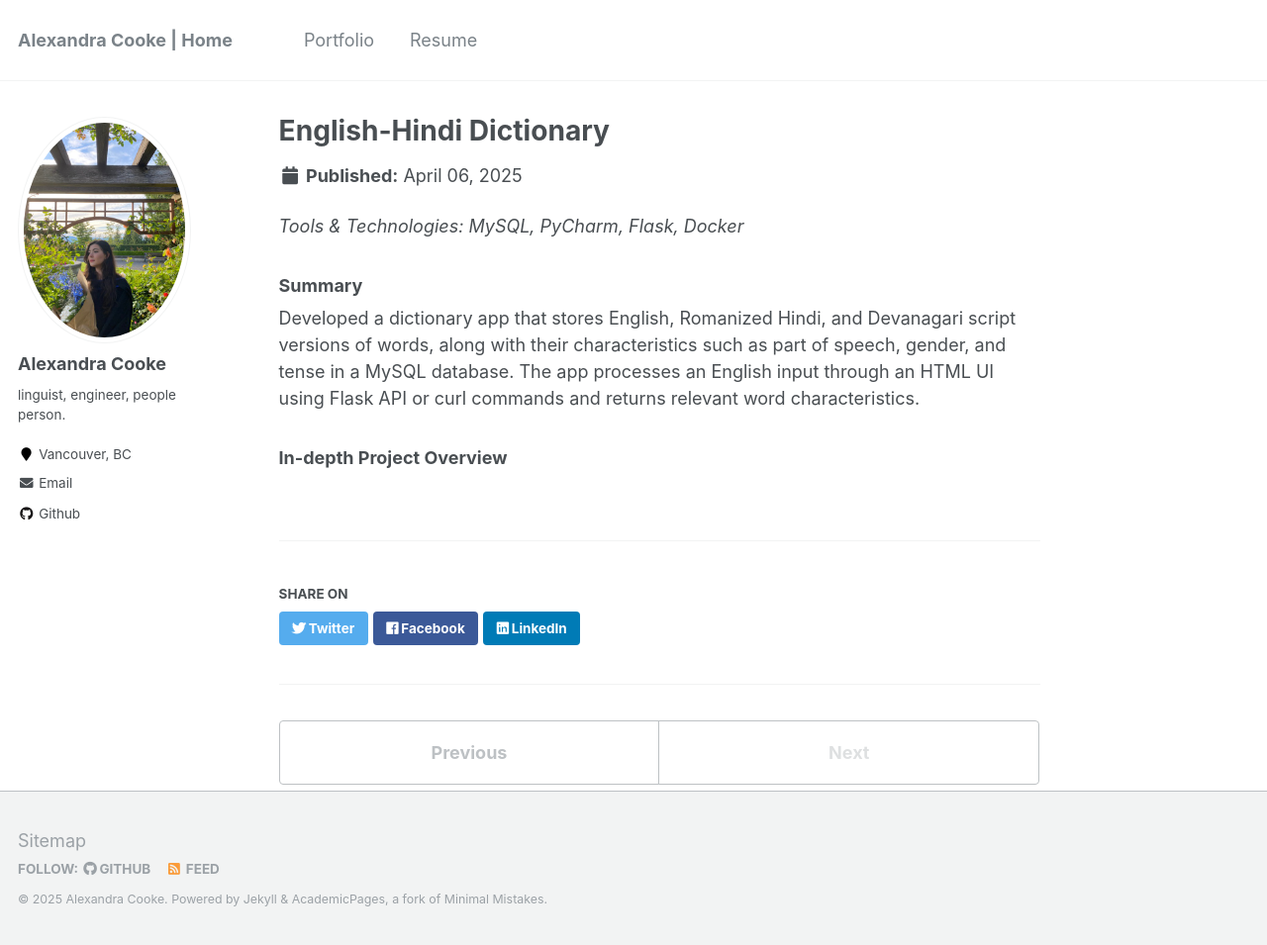
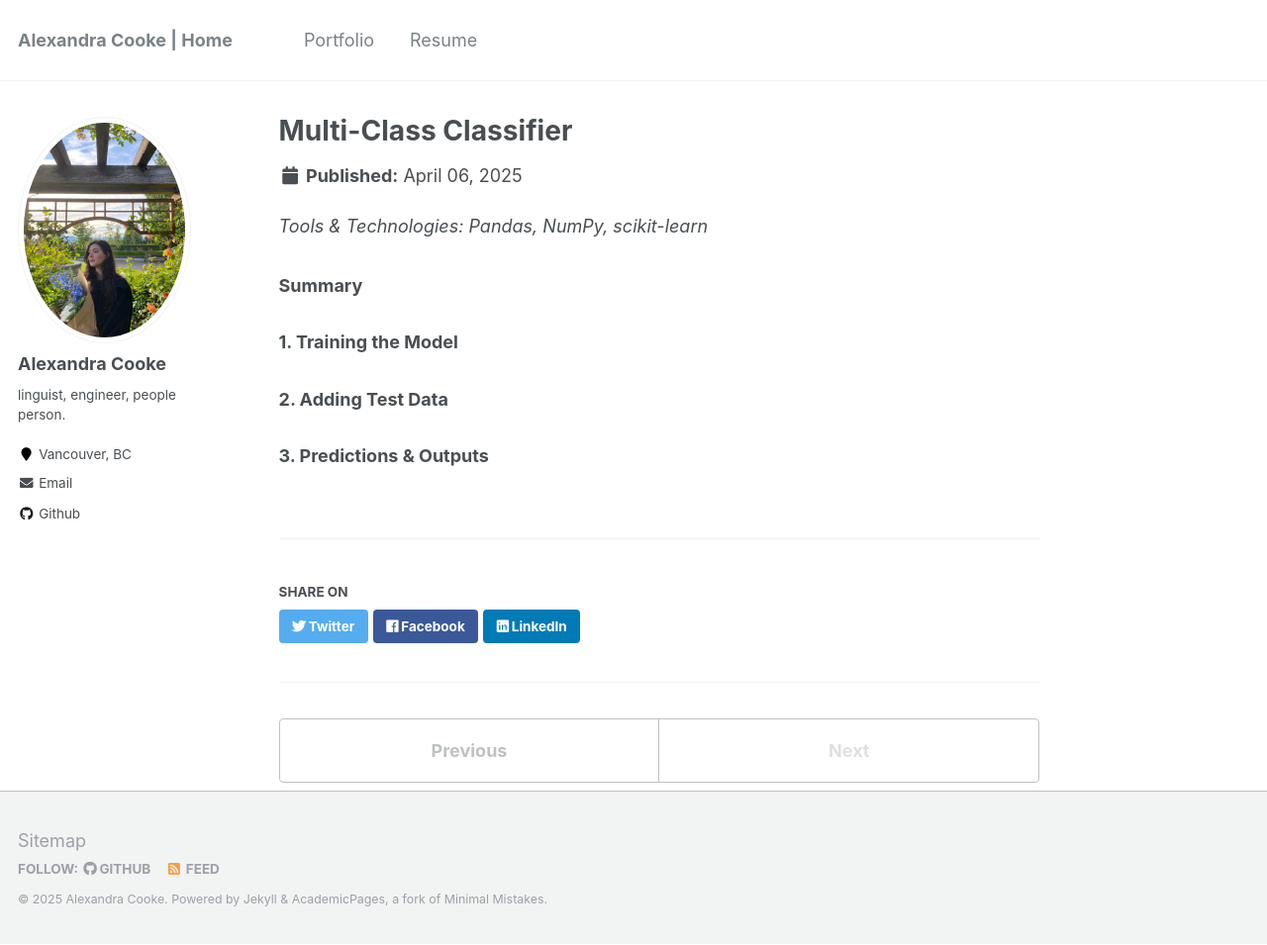
Before and after one commit to acooke82/acooke82.github.io, a Jekyll site: the page built from _portfolio/portfolio-2.md, in a window 1280 px wide and 955 px high. Shown: the whole window at 99% size. Built offline with Jekyll 4.4.1, drawn with Linux system fonts in a browser that asks for light colours.

Commit message:
Update portfolio-2.md
- changed project
- added headers

```diff
--- a/_portfolio/portfolio-2.md
+++ b/_portfolio/portfolio-2.md
@@ -1,11 +1,14 @@
 ---
-title: "English-Hindi Dictionary"
-excerpt: "A dictionary which stores English, Romanised Hindi, and Devanagari script versions of words along with characteristics of the requested words. ![Internship Post Image](/images/internship-post-image-2.png)"
+title: "Multi-Class Classifier"
+excerpt: "A classifier that utilizes logistic regression to categorize TV/movie reviews into 3 categories. ![Internship Post Image](/images/classifier_image.png)"
 collection: portfolio
 ---
-_Tools & Technologies: MySQL, PyCharm, Flask, Docker_
+_Tools & Technologies: Pandas, NumPy, scikit-learn_
 
 ### Summary
-Developed a dictionary app that stores English, Romanized Hindi, and Devanagari script versions of words, along with their characteristics such as part of speech, gender, and tense in a MySQL database. The app processes an English input through an HTML UI using Flask API or curl commands and returns relevant word characteristics.
 
-### In-depth Project Overview
+### 1. Training the Model
+
+### 2. Adding Test Data
+
+### 3. Predictions & Outputs
```
